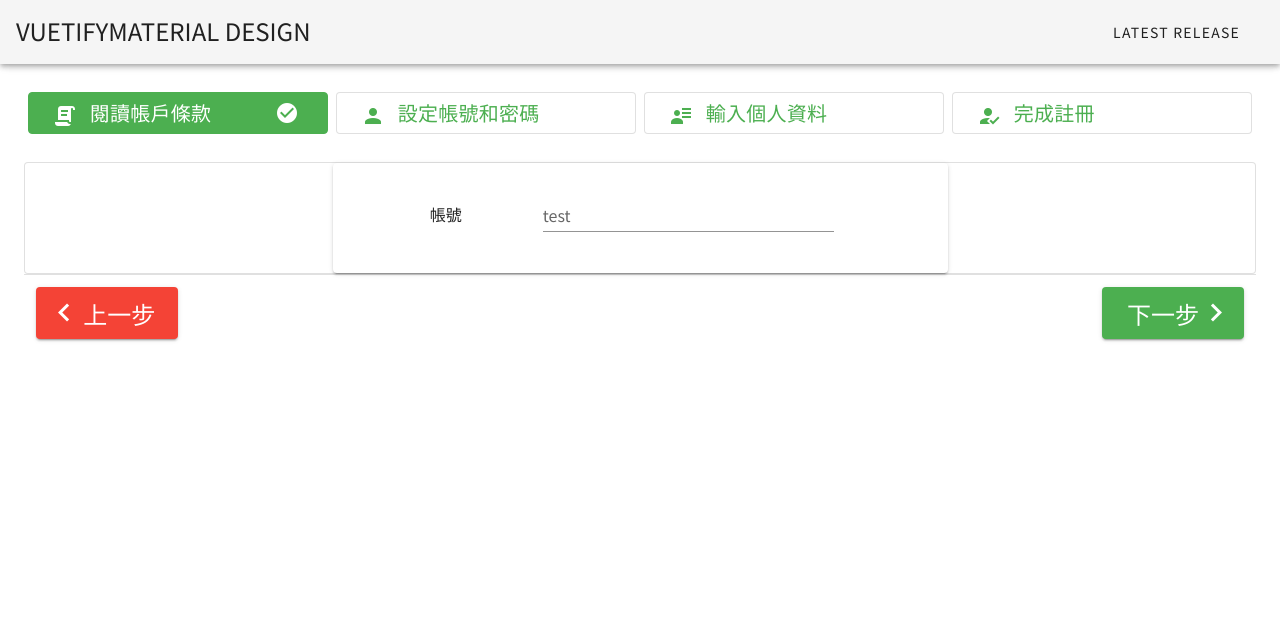
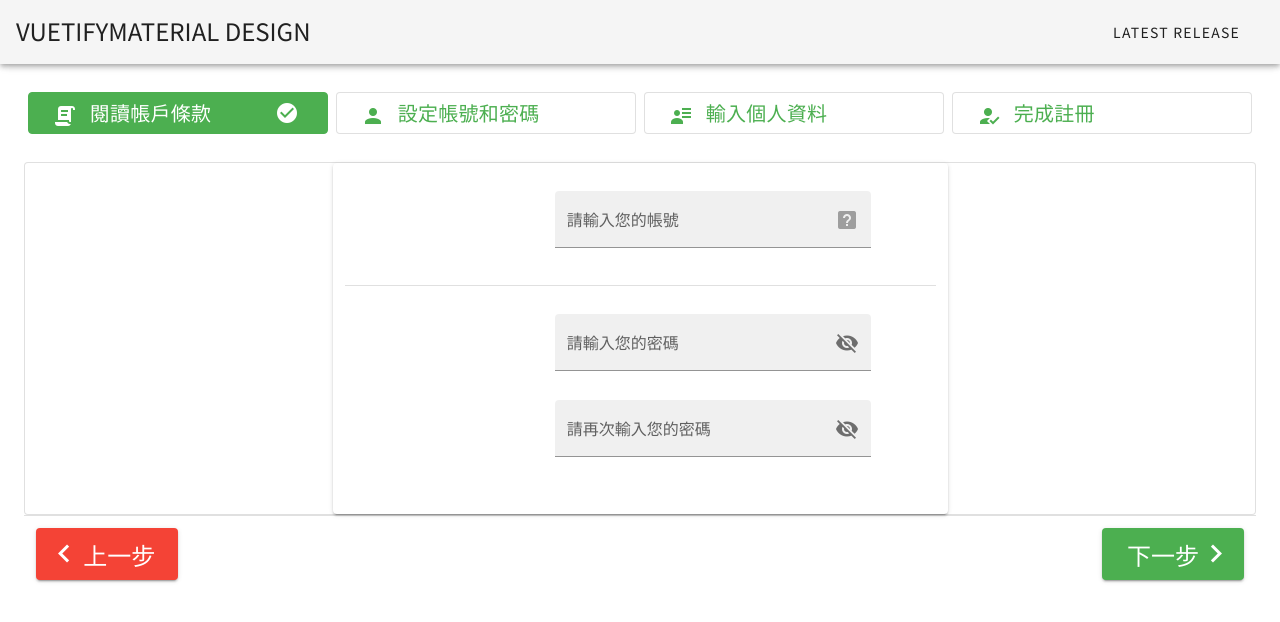
Before and after one commit to kingdom84521/FoodDelivery_FRONTEND, a Vue app in the folder client/: page /signup in a window 1280 px wide. Both pictures are taken after a click on the button "下一步". Shown: the top 622 px of the page. Built offline with nearby package versions, Linux system fonts and the light colour scheme.

Commit message:
register page almost finish

```diff
--- a/client/src/components/SignUp/StepPage/InnerPage/main.vue
+++ b/client/src/components/SignUp/StepPage/InnerPage/main.vue
@@ -46,7 +46,7 @@
             class="col-6"
           >
             <v-list
-              disabled
+              dense
             >
               <v-list-item>
                 <v-row>
@@ -56,23 +56,110 @@
                     >
                       <v-row>
                         <v-list-item-title
-                          class="text-center noto-family title-text"
+                          class="noto-family"
                         >
-                          帳號
+                        <v-row
+                          justify="center"
+                        >
+                          <v-icon left>
+                            mdi-account
+                          </v-icon>
+                          <div
+                            class="title-text"
+                          >
+                            設定帳號
+                          </div>
+                        </v-row>
                         </v-list-item-title>
                       </v-row>
                     </v-col>
                     <v-col
-                      cols="6"
+                      cols="7"
                     >
-                      <v-row
-                        justify="center"
+                      <v-text-field
+                        label="請輸入您的帳號"
+                        filled
+                        v-model="user.account"
                       >
-                        <v-text-field
-                          label="test"
-                          v-model="test"
-                        />
+                        <template v-slot:append>
+                          <v-tooltip
+                            right
+                            v-if="accountStatus.status !== 'loading'"
+                            :color="`${ getStatusDisplay( 'color' ) } lighten-1`"
+                          >
+                            <template v-slot:activator="{ on }">
+                              <v-icon
+                                v-on="on"
+                                right
+                                :color="getStatusDisplay( 'color' )"
+                              >
+                                {{ getStatusDisplay( 'icon' ) }}
+                              </v-icon>
+                            </template>
+                            <span>{{ getStatusDisplay( 'text' ) }}</span>
+                          </v-tooltip>
+                          <v-progress-circular
+                            v-if="accountStatus.status === 'loading'"
+                            color="grey lighten-1"
+                            indeterminate
+                            size="24"
+                            width="2"
+                          />
+                        </template>
+                      </v-text-field>
+                    </v-col>
+                  </v-list-item-content>
+                </v-row>
+              </v-list-item>
+              <v-divider />
+              <v-list-item
+                class="mt-5"
+              >
+                <v-row>
+                  <v-list-item-content>
+                    <v-col
+                      cols="4"
+                    >
+                      <v-row>
+                        <v-list-item-title
+                          class="noto-family"
+                        >
+                        <v-row
+                          justify="center"
+                        >
+                          <v-icon left>
+                            mdi-lock
+                          </v-icon>
+                          <div
+                            class="title-text"
+                          >
+                            設定密碼
+                          </div>
+                        </v-row>
+                        </v-list-item-title>
                       </v-row>
+                    </v-col>
+                    <v-col
+                      cols="7"
+                    >
+                      <v-text-field
+                        :append-icon="showPassword.origin ? 'mdi-eye' : 'mdi-eye-off'"
+                        label="請輸入您的密碼"
+                        :type="showPassword.origin ? 'text': 'password'"
+                        filled
+                        v-model="user.password"
+                        @click:append="showPassword.origin = !showPassword.origin"
+                      >
+                      </v-text-field>
+                      <v-text-field
+                        :append-icon="showPassword.confirmed ? 'mdi-eye' : 'mdi-eye-off'"
+                        label="請再次輸入您的密碼"
+                        :type="showPassword.confirmed ? 'text': 'password'"
+                        filled
+                        v-model="user.confirmedPassword"
+                        @click:append="showPassword.confirmed = !showPassword.confirmed"
+                      >
+                      </v-text-field>
                     </v-col>
                   </v-list-item-content>
                 </v-row>
@@ -125,13 +212,37 @@
 export default {
     data: () => {
       return {
-        ifAgreeContract: undefined,
-        test: null
+        ifAgreeContract: false,
+        user: {
+          account: "",
+          password: "",
+          confirmedPassword: ""
+        },
+        accountStatus: {
+          status: "default",
+          displays: {
+            default: {
+              icon: "mdi-help-box",
+              color: "grey",
+              text: "點擊確認帳號是否重複"
+            },
+            success: {
+              icon: "mdi-check-circle",
+              color: "green",
+              text: "該帳號可以使用"
+            },
+            error: {
+              icon: "mdi-close-circle",
+              color: "red",
+              text: "帳號已被使用"
+            }
+          }
+        },
+        showPassword: {
+          origin: false,
+          confirmed: false
+        }
       }
-    },
-    created() {
-      // Data Initialized
-      this.ifAgreeContract = false
     },
     props: {
         now: {
@@ -142,6 +253,33 @@ export default {
     methods: {
         atStep( stepNumber ) {
             return this.now === stepNumber
+        },
+        getStatusDisplay( type ) {
+          var nowStatus = undefined
+
+          switch( this.accountStatus.status )
+          {
+            case "default":
+              nowStatus = this.accountStatus.displays.default
+              break
+            case "success":
+              nowStatus = this.accountStatus.displays.success
+              break
+            case "error":
+              nowStatus = this.accountStatus.displays.error
+              break
+          }
+          switch( type )
+          {
+            case "icon":
+              return nowStatus.icon
+            case "color":
+              return nowStatus.color
+            case "text":
+              return nowStatus.text
+            case "tooltipColor":
+              return nowStatus.tooltipColor
+          }
         }
     }
 }
@@ -153,6 +291,10 @@ export default {
  }
 
  .title-text {
-   font-size: 24px ;
+   font-size: 18px ;
+ }
+
+ input[ type="password" ] {
+   font-family: caption
  }
 </style>
--- a/client/src/views/SignUp.vue
+++ b/client/src/views/SignUp.vue
@@ -23,7 +23,18 @@ export default {
     },
     methods: {
         goToPage( now ) {
-            this.now = now
+            if ( now <= 0 )
+            {
+                this.now = 0
+            }
+            else if ( now >= 3 )
+            {
+                this.now = 3
+            }
+            else
+            {
+                this.now = now
+            }
         }
     }
 }
```
Also changed, not shown: client/src/components/SignUp/Step/main.vue (+0 -12 lines).
